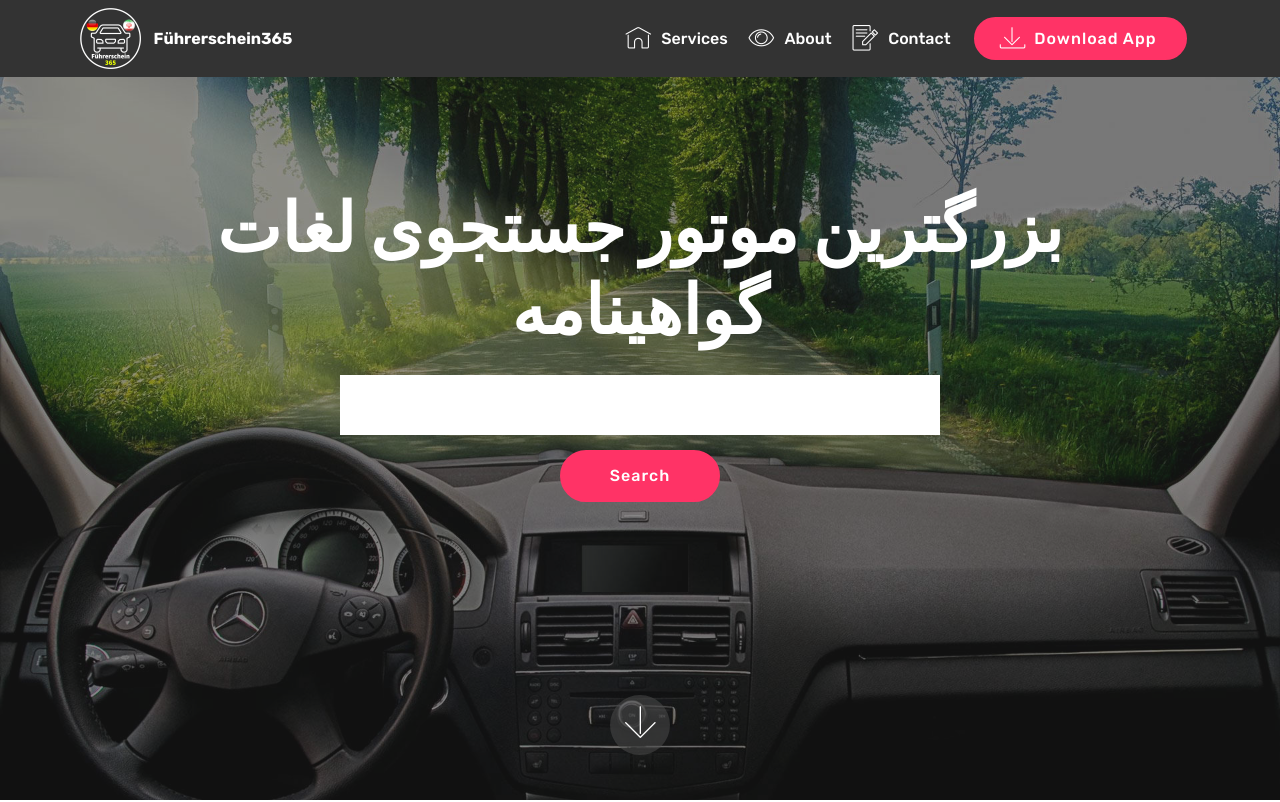
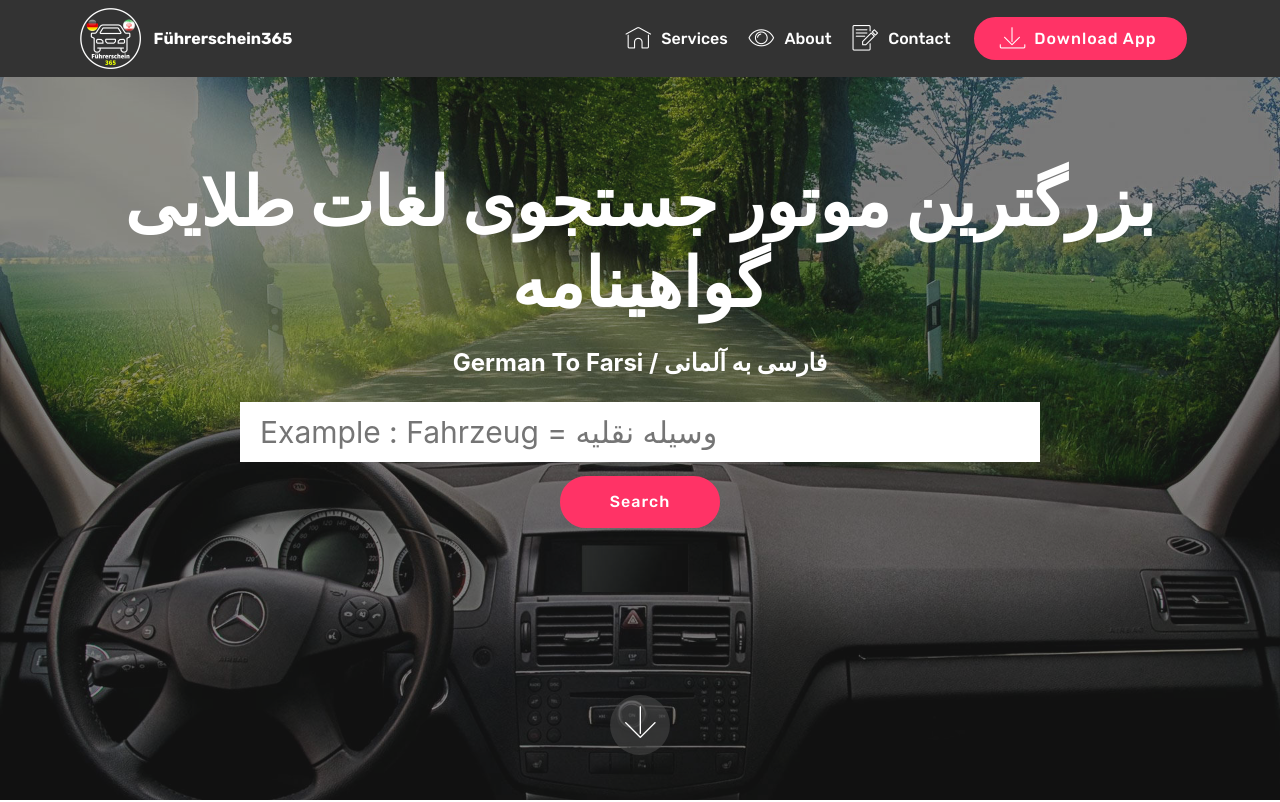
Before and after one commit to alirahemi/fuhrerschein365, a plain HTML site: page index.html in a window 1280 px wide. Shown: the top 802 px of the page. Drawn offline with Linux system fonts and the light colour scheme; files whose address does not match are found by name.

Commit message:
better title

```diff
--- a/index.html
+++ b/index.html
@@ -80,9 +80,9 @@
     <div class="container  ">
             <div class="media-container">
                 <div class="col-md-12 align-center">
-                    <h1 class="mbr-section-title pb-3 mbr-white mbr-bold mbr-fonts-style display-1">بزرگترین موتور جستجوی لغات گواهینامه</h1>
-                    <!-- <h2 class="mbr-section-title pb-3 mbr-white mbr-bold mbr-fonts-style display-2">Führerschein365</h2> -->
-                    <input class="searchBox" type="text" name="searchValue">
+                    <h1 class="mbr-section-title pb-3 mbr-white mbr-bold mbr-fonts-style display-1">بزرگترین موتور جستجوی لغات طلایی گواهینامه</h1>
+                    <h4 class="mbr-section-title pb-3 mbr-white mbr-bold mbr-fonts-style">German To Farsi / فارسی به آلمانی</h4>
+                    <input class="searchBox" type="text" name="searchValue" placeholder="Example : Fahrzeug = وسیله نقلیه ">
                     <div class="mbr-section-btn align-center py-2"><a class="btn btn-md btn-secondary display-4" href="#">Search</a></div>
 
                     <div class="icons-media-container mbr-white">
--- a/style.css
+++ b/style.css
@@ -1,10 +1,10 @@
 .searchBox {
-    width: 600px;
+    width: 800px;
     height: 60px;
     border: none;
-    font-size: 40px;
+    font-size: 30px;
+    place-items: center;
+    cursor: text;
+    padding: 20px;
+    margin: 20pxö
 }
-
-h1{
-    opacity: 5;
-}
```
